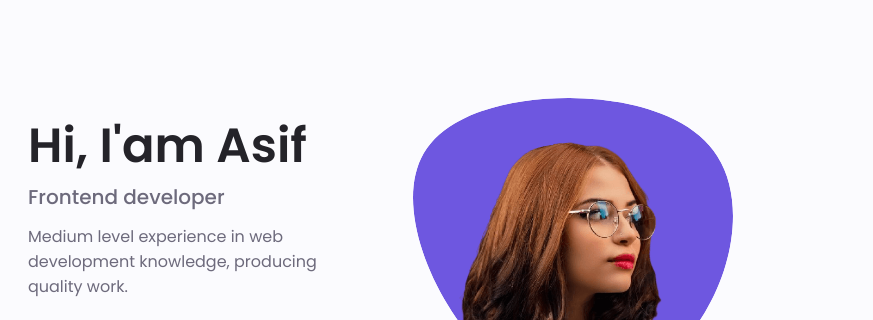
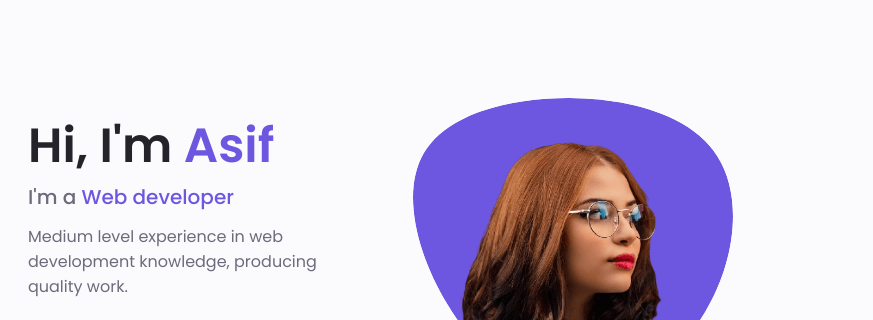
Before and after one commit to AsifNewai/MrAsif.github.io, a plain HTML site: page index.html in a window 1280 px wide. Shown: the part 134-454 px from the top of the page, 280-1153 px from the left. Drawn offline with nearby package versions, Linux system fonts and the light colour scheme; files whose address does not match are found by name.

Commit message:
big changes

```diff
--- a/assets/css/styles.css
+++ b/assets/css/styles.css
@@ -80,6 +80,7 @@ body.dark-theme{
   --scroll-thumb-color: hsl(var(--hue-color), 12%, 36%);
 }
 
+
 /*========== Button Dark/Light ==========*/
 .nav__btns{
   display: flex;
@@ -94,6 +95,68 @@ body.dark-theme{
 .change-theme:hover{
   color: var(--first-color);
 }
+/* .set-color{
+  font-size: 1.25rem;
+  color: var(--title-color);
+  margin-right: var(--mb-1-5);
+  cursor: pointer;
+}
+.set-color:hover{
+  color: var(--first-color);
+}
+.color-change{
+  position: absolute;
+  right: 15rem;
+  top: 55px;
+  width: 165px;
+  height: 65px;
+  z-index: 101;
+  box-shadow: 0 -1px 4px rgba(0,0,0,.15);
+  border-radius: 5px;
+  background: rgba(244, 240, 234, 0.579);
+  transition: all .3s ease;
+}
+.div1{
+  display: flex;
+  justify-content: space-between;
+}
+.div1 h5{
+  margin: 0 0 0 8px;
+  font-size: 16px;
+  font-weight: 1000;
+  color: rgba(29, 27, 27, 0.788);
+}
+
+.div1 i {
+    margin: 0 8px 0 0;
+    font-size: 20px;
+    cursor: pointer;
+}
+.colors{
+  text-align: center;
+}
+.colors span{
+  display: inline-block;
+  height: 25px;
+  width: 25px;
+  border-radius: 50%;
+}
+.color-1{
+  background-color: #6e57e0;
+}
+.color-2{
+  background-color: #57e089;
+}
+.color-3{
+  background-color: #e0ce57;
+}
+.color-4{
+  background-color: #e05785;
+}
+.color-5{
+  background-color: #57e0b2;
+} */
+
 
 /*==================== BASE ====================*/
 * {
@@ -130,6 +193,9 @@ a {
 img {
   max-width: 100%;
   height: auto;
+}
+.name{
+  color: var(--first-color);
 }
 
 /*==================== REUSABLE CSS CLASSES ====================*/
@@ -998,6 +1064,9 @@ background-color: var(--text-color-light);
   .change-theme{
     margin: 0;
   }
+  /* .change-color{
+    margin-right: .5rem;
+  } */
   .home__container{
     row-gap: 5rem;
   }
@@ -1102,6 +1171,9 @@ background-color: var(--text-color-light);
   .about{
     margin-bottom: 2rem;
   }
+  .contact__container{
+    margin-top: -2rem;
+  }
   .services__container{
     grid-template-columns: repeat((3,238px));
   }
--- a/index.html
+++ b/index.html
@@ -61,7 +61,7 @@
             </div>
 
             <div class="nav__btns">
-
+                <!-- <i class="uil uil-cog set-color" id="color-button"></i> -->
                 <i class="uil uil-moon change-theme" id="theme-button"></i>
                 <div class="nav__toggle" id="nav-toggle">
                     <i class="uil uil-apps"></i>
@@ -69,9 +69,23 @@
             </div>
         </nav>
     </header>
+    <!--==================== Change Color ====================-->
 
     <!--==================== MAIN ====================-->
     <main class="main">
+        <!-- <div class="add">
+            <div class="div1">
+                <h5>Theme Colors</h5>
+                <i class="uil uil-times close1"></i>
+            </div>
+            <div class="colors">
+                <span class="color-2" onclick="setActiveStyle(142)"></span>
+                <span class="color-1" onclick="setActiveStyle(250)"></span>
+                <span class="color-3" onclick="setActiveStyle(52)"></span>
+                <span class="color-4" onclick="setActiveStyle(340)"></span>
+                <span class="color-5" onclick="setActiveStyle(160)"></span>
+            </div>
+        </div> -->
         <!--==================== HOME ====================-->
         <section class="home section" id="home">
             <div class="home__container container grid">
@@ -110,8 +124,8 @@
                     </div>
 
                     <div class="home__data">
-                        <h1 class="home__title">Hi, I'am Asif</h1>
-                        <h3 class="home__subtitle">Frontend developer</h3>
+                        <h1 class="home__title">Hi, I'm <span class="name">Asif</span></h1>
+                        <h3 class="home__subtitle">I'm a <span class="name">Web developer</span></h3>
                         <p class="home__description">Medium level experience in web development knowledge, producing
                             quality work.</p>
                         <a href="#contact" class="button button--flex">
@@ -765,8 +779,8 @@
         <div class="footer__bg">
             <div class="footer__container container grid">
                 <div>
-                    <h1 class="footer__title">Alexa</h1>
-                    <span class="footer__subtitle">Frontend developer</span>
+                    <h1 class="footer__title">Mr Asif</h1>
+                    <span class="footer__subtitle">Web developer</span>
                 </div>
 
                 <ul class="footer__links">
```
Also changed, not shown: assets/js/main.js (+20 -0 lines).
